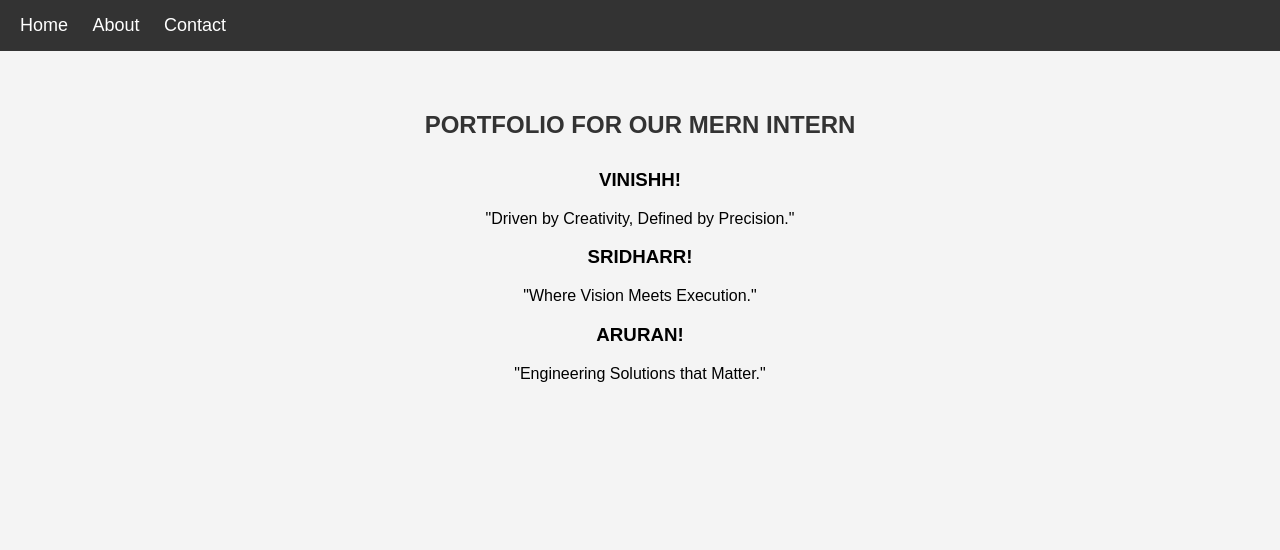
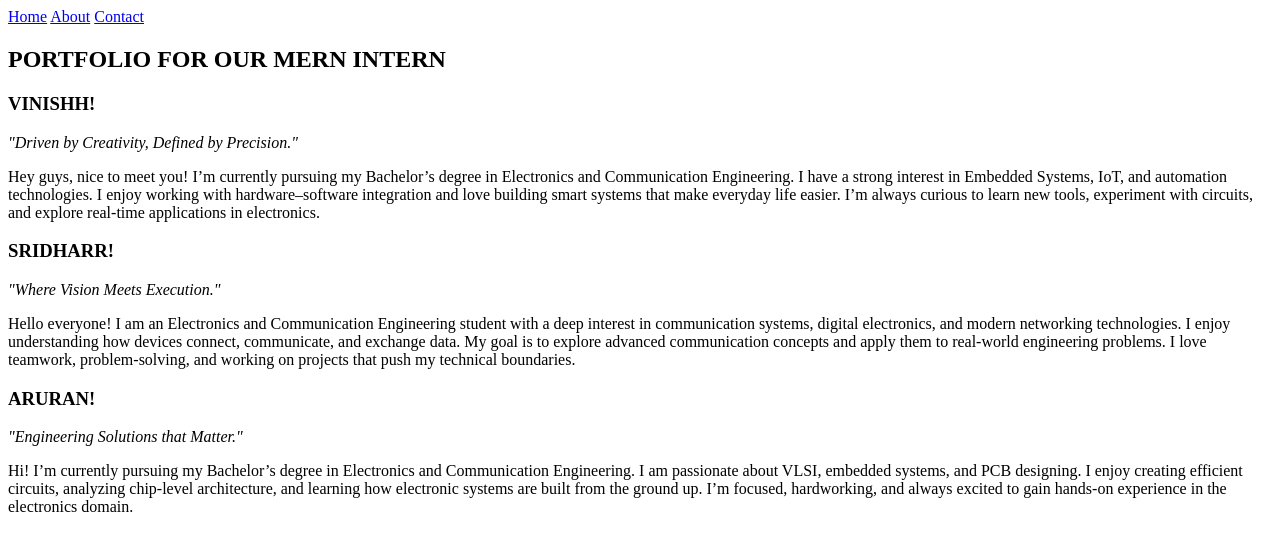
Before and after one commit to VinishP-03/portfolio, a plain HTML site: page portfolio/about.html in a window 1280 px wide. Drawn offline with Linux system fonts and the light colour scheme.

Commit message:
made some changes

```diff
--- a/portfolio/about.html
+++ b/portfolio/about.html
@@ -5,89 +5,109 @@
     <meta charset="UTF-8">
     <meta name="viewport" content="width=device-width, initial-scale=1.0">
     <title>ABOUT</title>
-</head>
-<style>
+
+    <!-- <style>
         body {
             font-family: Arial, sans-serif;
             margin: 0;
-            background: #f4f4f4;
+            background: linear-gradient(#6a11cb, #2575fc); /* Same as index */
+            color: white;
+            text-align: center;
         }
 
         /* Navbar */
         header {
-            background: #333;
+            background: rgba(0, 0, 0, 0.4);
             padding: 15px 20px;
         }
 
         nav a {
-            color: white;
+            color: #ffeb3b;
             text-decoration: none;
             margin-right: 20px;
             font-size: 18px;
+            font-weight: bold;
         }
 
         nav a:hover {
-            color: #ffcc00;
+            color: white;
         }
 
-        /* Main Section */
-        main {
-            padding: 40px 20px;
-            text-align: center;
+        /* Main Heading */
+        h2 {
+            margin-top: 40px;
+            font-size: 32px;
         }
 
-        h2 {
-            color: #333;
-            margin-bottom: 30px;
-        }
-
-        /* Boxes for each person */
+        /* Cards */
         .card {
-            background: white;
-            width: 60%;
-            margin: 20px auto;
-            padding: 25px;
-            border-radius: 10px;
-            box-shadow: 0 0 10px rgba(0,0,0,0.1);
+            background: rgba(255, 255, 255, 0.2); /* Glass effect like index */
+            width: 70%;
+            margin: 30px auto;
+            padding: 35px;
+            border-radius: 12px;
+            box-shadow: 0 0 12px rgba(0,0,0,0.3);
+            color: white; /* Text stays white on glass card */
         }
 
         .card h3 {
-            margin: 0;
-            color: #333;
+            font-size: 28px;
+            margin-bottom: 10px;
         }
 
         .card p {
             font-size: 18px;
-            color: #555;
+            line-height: 1.6;
         }
+    </style>-->
 
-    </style>
+</head>
 
 <body>
+
     <header>
         <nav>
             <a href="index.html">Home</a>
             <a href="about.html">About</a>
             <a href="contact.html">Contact</a>
-
         </nav>
     </header>
-    <main>
-        <H2>PORTFOLIO FOR OUR MERN INTERN</H2>
-        <div>
-            <h3>VINISHH!</h3>
-            <p>"Driven by Creativity, Defined by Precision."</p>
 
-        </div>
-        <div>
-            <h3>SRIDHARR!</h3>
-            <P>"Where Vision Meets Execution."</P>
-        </div>
-        <div>
-            <h3>ARURAN!</h3>
-            <p>"Engineering Solutions that Matter."</p>
-        </div>
-    </main>
+    <h2>PORTFOLIO FOR OUR MERN INTERN</h2>
+
+    <div class="card">
+        <h3>VINISHH!</h3>
+        <p><i>"Driven by Creativity, Defined by Precision."</i></p>
+        <p>
+            Hey guys, nice to meet you! I’m currently pursuing my Bachelor’s degree in Electronics and Communication Engineering.
+            I have a strong interest in Embedded Systems, IoT, and automation technologies.
+            I enjoy working with hardware–software integration and love building smart systems that make everyday life easier.
+            I’m always curious to learn new tools, experiment with circuits, and explore real-time applications in electronics.
+        </p>
+    </div>
+
+    <div class="card">
+        <h3>SRIDHARR!</h3>
+        <p><i>"Where Vision Meets Execution."</i></p>
+        <p>
+            Hello everyone! I am an Electronics and Communication Engineering student with a deep interest in communication systems,
+            digital electronics, and modern networking technologies. I enjoy understanding how devices connect, communicate, and exchange data.
+            My goal is to explore advanced communication concepts and apply them to real-world engineering problems.
+            I love teamwork, problem-solving, and working on projects that push my technical boundaries.
+        </p>
+    </div>
+
+    <div class="card">
+        <h3>ARURAN!</h3>
+        <p><i>"Engineering Solutions that Matter."</i></p>
+        <p>
+            Hi! I’m currently pursuing my Bachelor’s degree in Electronics and Communication Engineering.
+            I am passionate about VLSI, embedded systems, and PCB designing. I enjoy creating efficient circuits, analyzing chip-level architecture,
+            and learning how electronic systems are built from the ground up.
+            I’m focused, hardworking, and always excited to gain hands-on experience in the electronics domain.
+        </p>
+    </div>
+
 </body>
 
 </html>
```
Also changed, not shown: portfolio/contact.html (+2 -2 lines), portfolio/index.html (+2 -2 lines).
